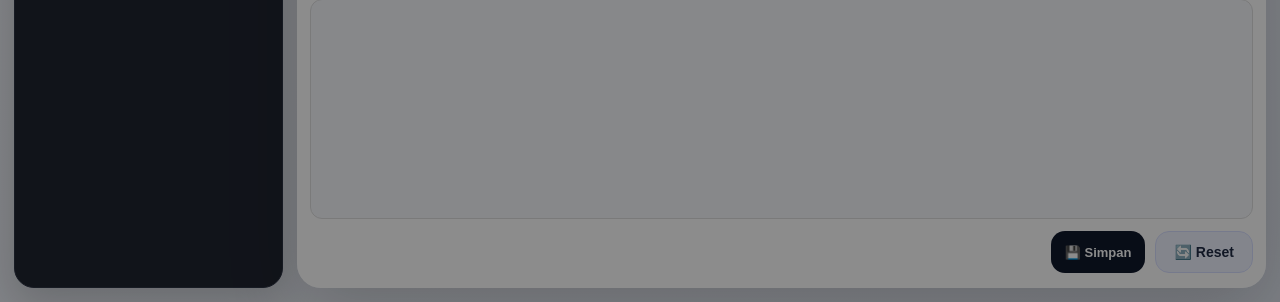
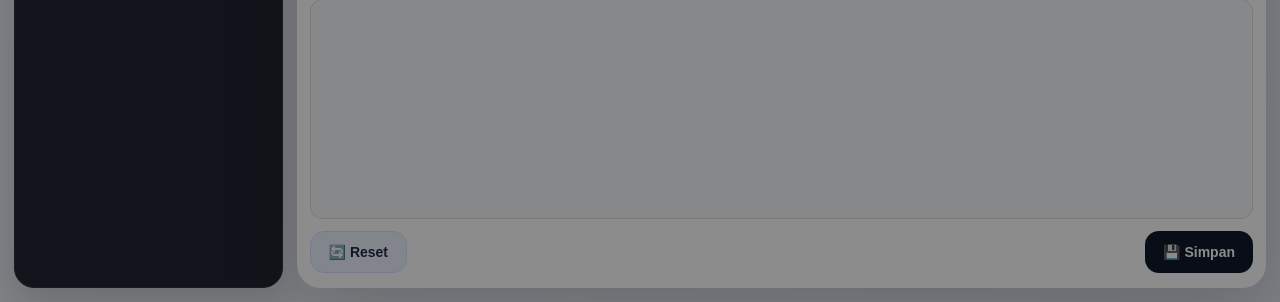
Before and after one commit to Laccaaa/SortirDokumen, a PHP site: page /pages/form.php in a window 1280 px wide. Shown: the part 1023-1325 px from the top of the page. Run offline with PHP 8.4, Linux system fonts and the light colour scheme; the visitor is signed in with stand-in values (Sample User, id 1); a stand-in replaces the project's code that opens the database connection.

Commit message:
fix reset button

```diff
--- a/pages/export_menu.php
+++ b/pages/export_menu.php
@@ -198,7 +198,7 @@ body{
 
 .actionsTop{ display:flex; gap:10px; align-items:center; flex-wrap:wrap; }
 
-.btn{ display:inline-flex; gap:8px; align-items:center; padding:8px 12px; border-radius: 14px; text-decoration:none; font-weight:900; font-size: 12px; border: 1px solid transparent; white-space:nowrap; cursor:pointer; }
+.btn{ display:inline-flex; gap:8px; align-items:center; padding:10px 16px; border-radius: 14px; text-decoration:none; font-weight:900; font-size: 13px; border: 1px solid transparent; white-space:nowrap; cursor:pointer; }
 .btn.light{ background: var(--btn2); color: #1f2a44; border-color: #d7ddff; }
 .btn.dark{ background: var(--btn); color: #fff; }
 
@@ -324,8 +324,8 @@ body{
           <?php endforeach; ?>
         </select>
 
+        <a class="btn light" href="export_menu.php">Reset</a>
         <button class="btn light" type="submit">Terapkan</button>
-        <a class="btn light" href="export_menu.php">Reset</a>
         <a class="btn dark" href="/SortirDokumen/actions/export_csv.php?jenis=<?= urlencode($jenis) ?>&tahun=<?= urlencode($tahun) ?>&bulan=<?= urlencode($bulan) ?>">Unduh CSV</a>
         <span class="filter-note">Filter update otomatis mengikuti data baru.</span>
       </form>
--- a/pages/export_pemusnahan.php
+++ b/pages/export_pemusnahan.php
@@ -197,7 +197,7 @@ body{
 
 .actionsTop{ display:flex; gap:10px; align-items:center; flex-wrap:wrap; }
 
-.btn{ display:inline-flex; gap:8px; align-items:center; padding:8px 12px; border-radius: 14px; text-decoration:none; font-weight:900; font-size: 12px; border: 1px solid transparent; white-space:nowrap; cursor:pointer; }
+.btn{ display:inline-flex; gap:8px; align-items:center; padding:10px 16px; border-radius: 14px; text-decoration:none; font-weight:900; font-size: 13px; border: 1px solid transparent; white-space:nowrap; cursor:pointer; }
 .btn.light{ background: var(--btn2); color: #1f2a44; border-color: #d7ddff; }
 .btn.dark{ background: var(--btn); color: #fff; }
 
@@ -323,8 +323,8 @@ body{
           <?php endforeach; ?>
         </select>
 
+        <a class="btn light" href="export_pemusnahan.php">Reset</a>
         <button class="btn light" type="submit">Terapkan</button>
-        <a class="btn light" href="export_pemusnahan.php">Reset</a>
         <a class="btn dark" href="/SortirDokumen/actions/export_pemusnahan_csv.php?tahun=<?= urlencode($tahun) ?>&bulan=<?= urlencode($bulan) ?>">Unduh CSV</a>
         <span class="filter-note">Filter update otomatis mengikuti data baru.</span>
       </form>
--- a/pages/form.php
+++ b/pages/form.php
@@ -351,7 +351,7 @@ input[type="file"]{ display:none; }
 .bottomActions{
   display:flex;
   gap:10px;
-  justify-content:flex-end;
+  justify-content:space-between;
   margin-top: 12px;
   flex-wrap:wrap;
   padding-bottom: 4px;
@@ -359,12 +359,12 @@ input[type="file"]{ display:none; }
 
 button.primary{
   border:none;
-  padding: 10px 14px;
+  padding: 12px 18px;
   border-radius: 14px;
   background: #0f172a;
   color:#fff;
   font-weight:900;
-  font-size: 13px;
+  font-size: 14px;
   cursor:pointer;
   display:inline-flex;
   gap:10px;
@@ -763,8 +763,8 @@ button.primary:active{ transform: translateY(1px); }
         <div class="file-preview" id="filePreview"></div>
 
         <div class="bottomActions">
+          <button class="secondary" type="reset" id="resetFormBtn">🔄 Reset</button>
           <button class="primary" type="submit">💾 Simpan</button>
-          <button class="secondary" type="reset" id="resetFormBtn">🔄 Reset</button>
         </div>
       </form>
     </div>
--- a/pages/homepage.php
+++ b/pages/homepage.php
@@ -182,7 +182,7 @@ $role = $_SESSION['role'] ?? 'user';
       display:flex;
       flex-direction:column;
       gap:12px;
-      overflow:hidden;
+      overflow:visible;
     }
 
     .grid{
@@ -190,8 +190,9 @@ $role = $_SESSION['role'] ?? 'user';
       display:grid;
       grid-template-columns: repeat(2, minmax(0, 1fr));
       gap: 12px;
-      overflow:hidden;
+      overflow:visible;
       align-content:start;
+      padding-top: 4px;
     }
     .export-grid{
       flex: 0 0 auto;
```
Also changed, not shown: pages/arsip.php (+4 -4 lines), pages/input_arsip.php (+6 -6 lines).
